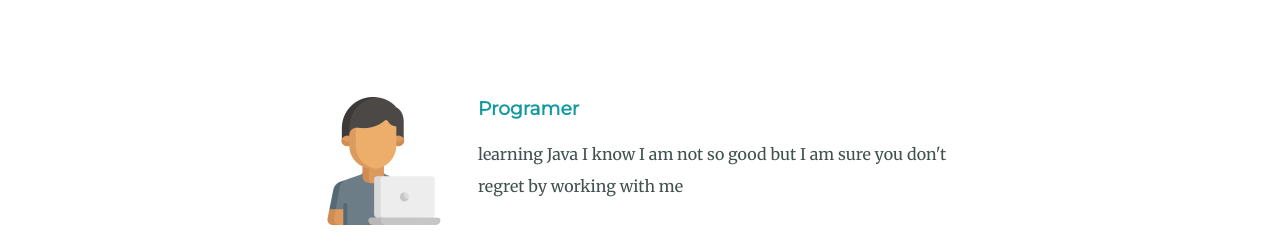
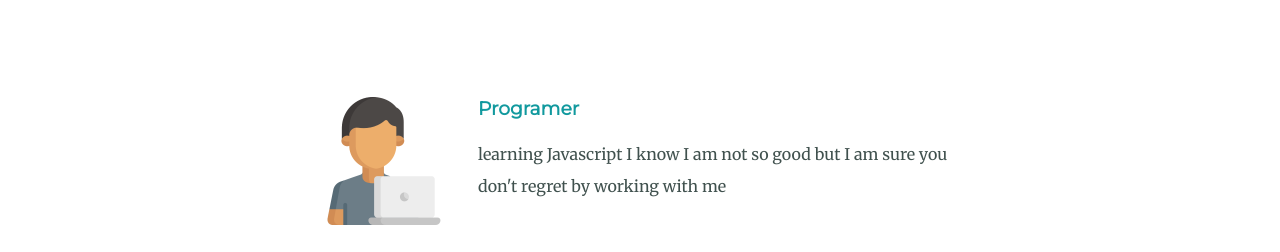
Before and after one commit to priyanshu47090/io, a plain HTML site: page index.html in a window 1280 px wide. Shown: the part 1520-1772 px from the top of the page. Drawn offline with Linux system fonts and the light colour scheme.

Commit message:
Update index.html

```diff
--- a/index.html
+++ b/index.html
@@ -32,7 +32,7 @@
       <div class="skill-row">
         <img class="man-png" src="images/man.png" alt="Programer">
         <h3>Programer</h3>
-        <p>learning Java I know I am not so good but I am sure you don't regret by working with me</p>
+        <p>learning Javascript I know I am not so good but I am sure you don't regret by working with me</p>
       </div>
 
 
```
